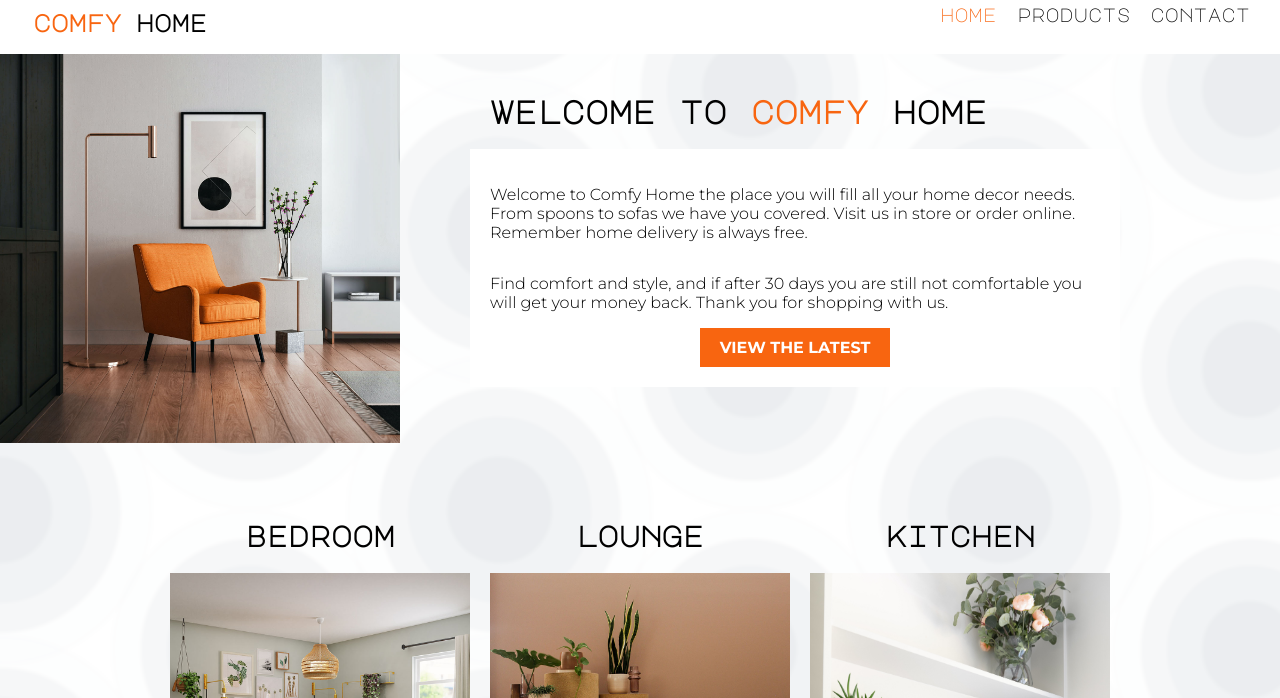
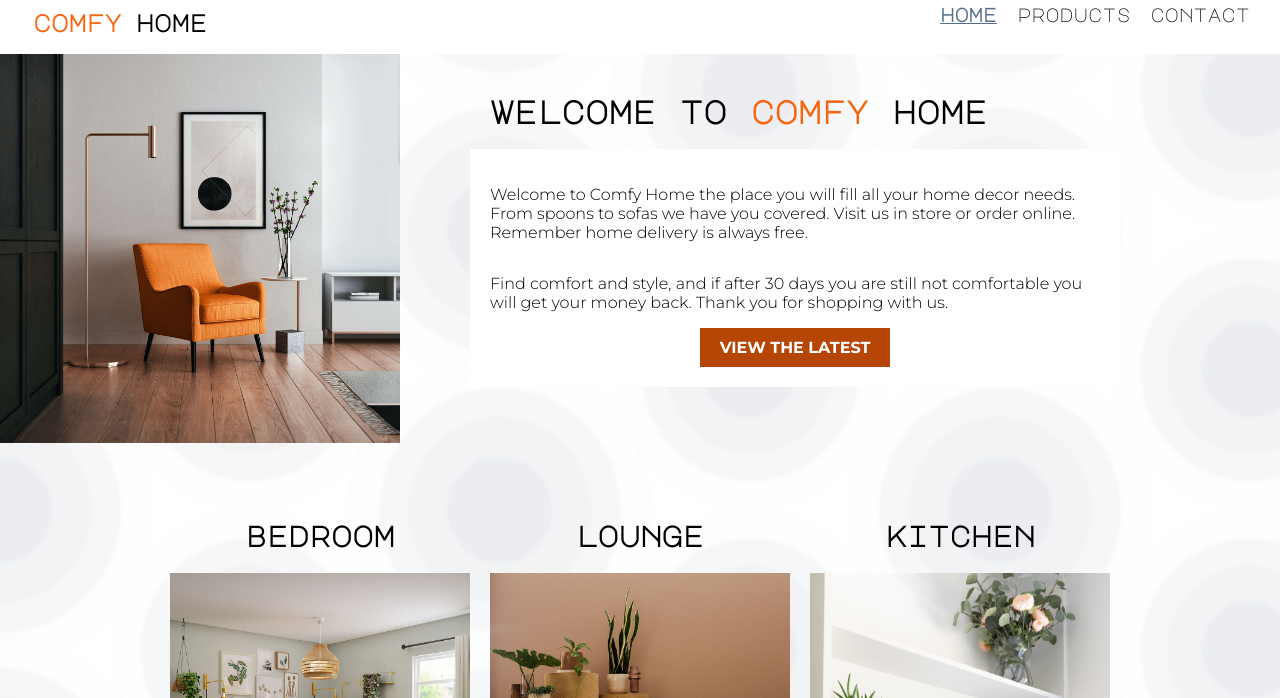
Before and after one commit to Soph-H-P/home-decor, a plain HTML site: page index.html in a window 1280 px wide. Shown: the part 102-800 px from the top of the page. Drawn offline with Linux system fonts and the light colour scheme.

Commit message:
fixed contrast issues

```diff
--- a/css/partials/index-content.css
+++ b/css/partials/index-content.css
@@ -25,7 +25,7 @@
 
 .cta {
   color: var(--light-font-color);
-  background-color: var(--accent-color);
+  background-color: var(--text-accent-color);
   font-family: var(--paragraph-font);
   text-transform: uppercase;
   font-weight: 600;
--- a/css/partials/nav.css
+++ b/css/partials/nav.css
@@ -60,7 +60,9 @@ li a {
 
 li a:hover,
 li a.active {
-  color: var(--accent-color);
+  color: var(--link-color);
+  text-decoration: underline;
+  font-weight: bold;
 }
 
 @media (max-width: 550px) {
--- a/css/partials/variables.css
+++ b/css/partials/variables.css
@@ -4,7 +4,9 @@
   --light-font-color: #fff;
   --background-texture: left 10% / 500px 280px repeat url('../../assets/background.png');
   --accent-color: #f86510;
+  --text-accent-color: #b64606;
   --highlight-color: #f5f8fc;
+  --link-color: #566D8C;
   /*------FONT VARIABLES-------*/
   --heading-font: 'Major Mono Display';
   --paragraph-font: 'Montserrat';
```
